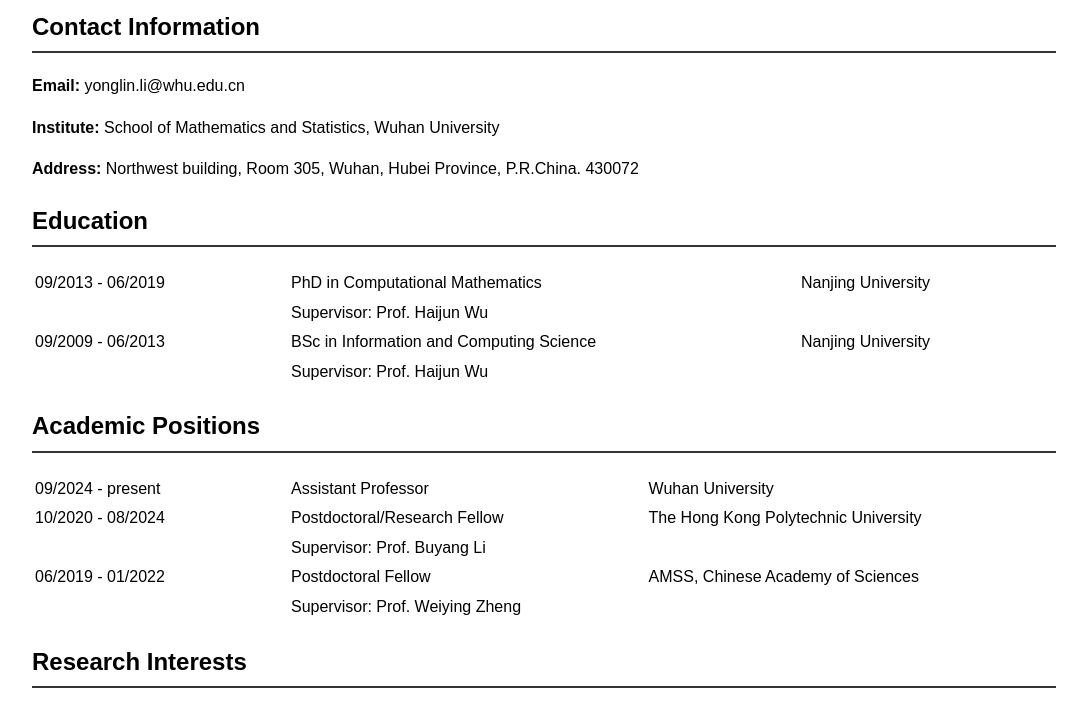
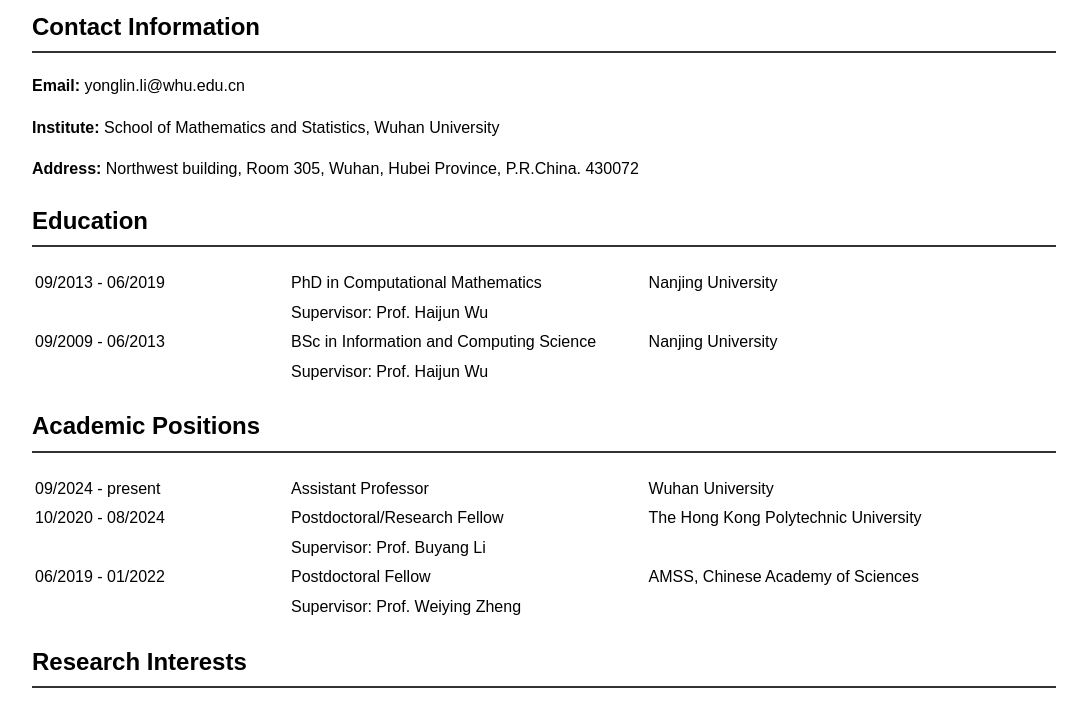
Before and after one commit to LiYonglin/LiYonglin.github.io, a plain HTML site: page index.html in a window 1280 px wide. Shown: the part 85-790 px from the top of the page, without its empty margins (96-1183 px from the left). Drawn offline with Linux system fonts and the light colour scheme.

Commit message:
modify the width of table

```diff
--- a/index.html
+++ b/index.html
@@ -84,8 +84,8 @@
     <table border="0" width="100%">
       <colgroup>
         <col style="width: 25%">
-        <col style="width: 50%">
-        <col style="width: 25%">
+        <col style="width: 35%">
+        <col style="width: 40%">
       </colgroup>
       <!-- <tr>
         <th>Header 1</th>
```
